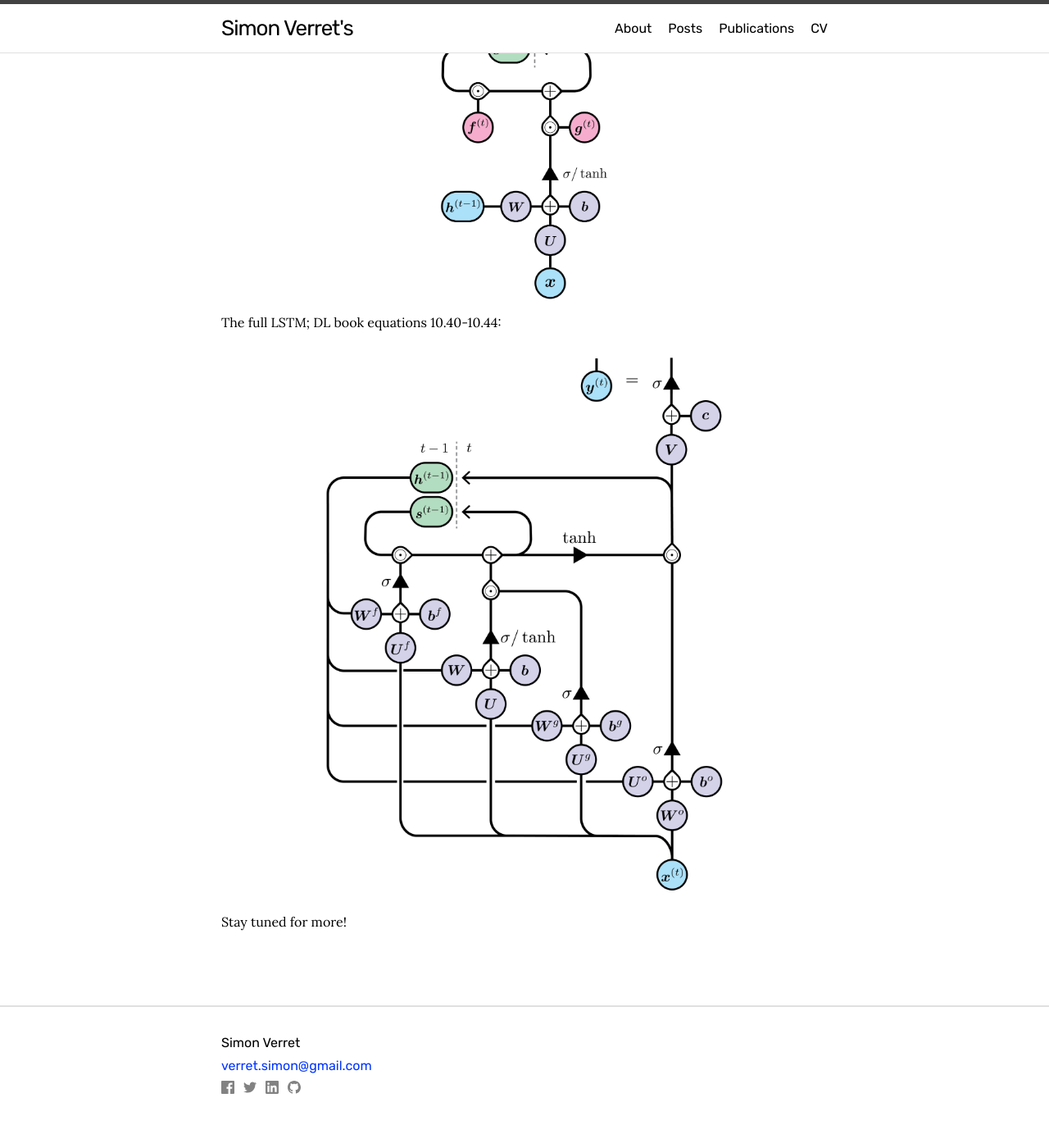
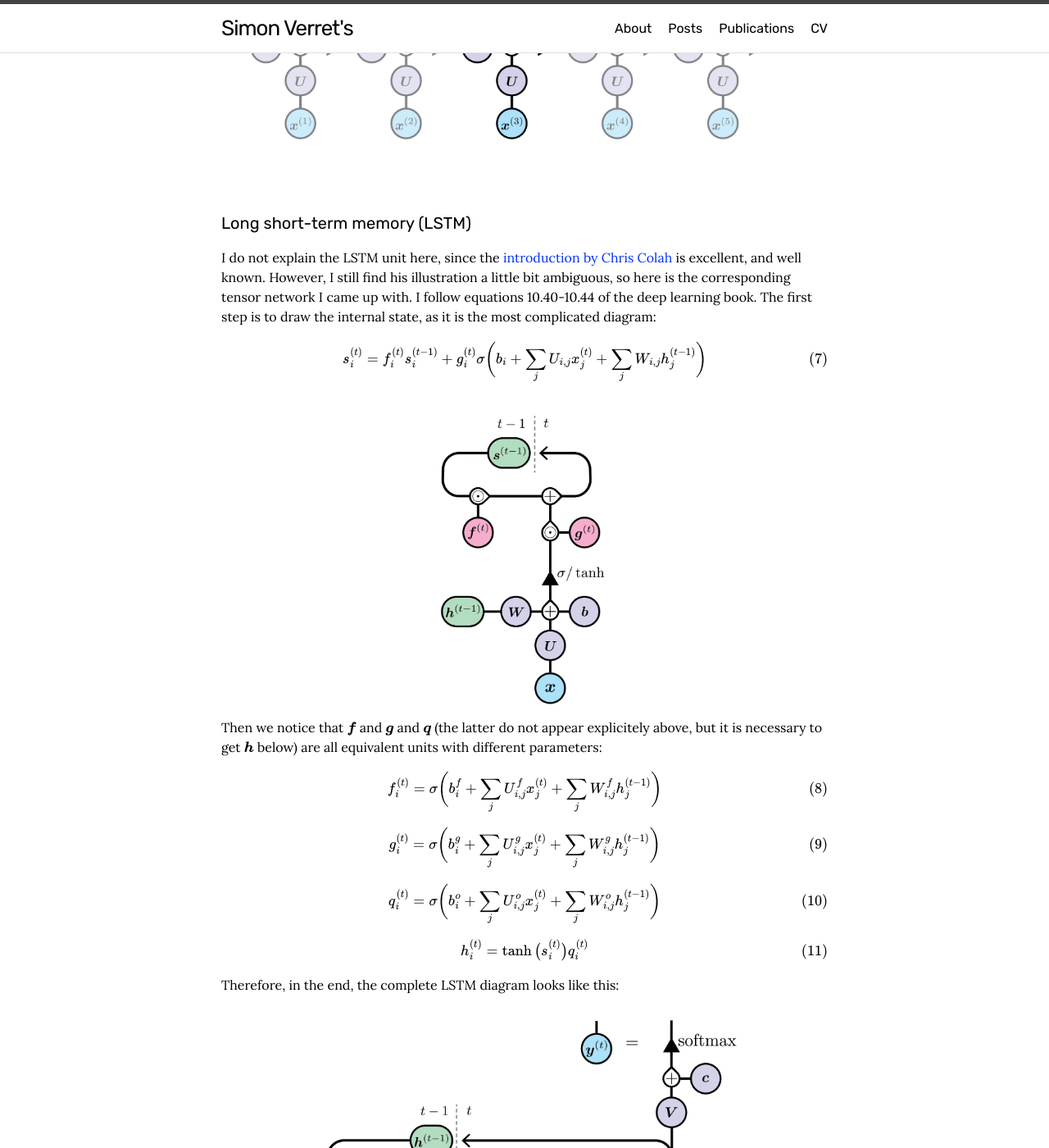
Before and after one commit to simonverret/simonverret.github.io, a Jekyll site: the page built from _posts/2019-02-16-tensor-network-diagrams-of-typical-neural-network.md, in a window 1280 px wide and 1400 px high, scrolled down 3918 px. Shown: the whole window at 82% size. Built offline with Jekyll 4.4.1, drawn with Linux system fonts in a browser that asks for light colours; some web fonts are replaced; formulas are drawn with MathJax 3; comment, search, counter and statistics services are not loaded; some of the changed text lies outside the part shown.

Commit message:
corrections and completion of tensor network diagrams of neural networks

```diff
--- a/_posts/2019-02-16-tensor-network-diagrams-of-typical-neural-network.md
+++ b/_posts/2019-02-16-tensor-network-diagrams-of-typical-neural-network.md
@@ -12,12 +12,12 @@
 
 
 
-The starting point of all neural network is the following operation on input $\vec x$:
+The starting point of all neural network is the "neuron", i.e. the following operation on input $\vec x$:
 \begin{align}
 h_{i}=g\left(\sum_{j}W_{ij}x_{j}+b_{i}\right)
 \label{oneLayer}
 \end{align}
-where $\vec h$ is the ouput vector of the layer, $\vec W$ is the matrix of weights, $\vec b$ is the vector of offsets, and $g(z)$ is the activation function, typically a <a href='https://en.wikipedia.org/wiki/Rectifier_(neural_networks)'>ReLU gate</a>, a <a href='https://en.wikipedia.org/wiki/Sigmoid_function'>sigmoid function</a>, or a tanh function.
+where $\vec h$ is the ouput vector of the layer, $\vec W$ is the matrix of weights, $\vec b$ is the vector of offsets, and $g(z)$ is the activation function (typically a <a href='https://en.wikipedia.org/wiki/Rectifier_(neural_networks)'>ReLU gate</a>, a <a href='https://en.wikipedia.org/wiki/Sigmoid_function'>sigmoid function</a>, or a tanh function).
 For $l$ layers, the final output of the network would be the output of the last layer $\vec y=\vec h^{(l)}$.
 In the <a href='https://www.deeplearningbook.org/'>the Deep Learning book</a>, the above equation is pictured as:
 <img class="center" src="/img/neuralTensorNetwork-01.png"  title="diagrammatic representation of one neural network layer" width="800px"/>
@@ -30,13 +30,13 @@
 ---
 To be quite honest, I do not like this diagrammatic convention, because you need to know the equations represented to be able to understand the diagram. A good example is when the reccurent neural network (RNN) is introduced:
 <img class="center" src="/img/deepLearningBook-10-3.png"  title="diagrammatic representation of a RNN" width="800px"/>
-At first glance, the reader might understand that $\vec U$ and $\vec W$ are weights applied respectively on the input $x^{(t)}$ recieved at time $t$ and hidden state $h^{(t-1)}$ computed at time $t-1$. The reader can then infer that they might have respective offsets $\vec b$, but what happens exactly to the results of these two? are they added, multiplied or concatenated to form $h^{(t)}$? Are they separately passed into a non-linear gate? Although the picture makes it unclear, a rapid glace at the equations:
+At first glance, the reader might understand that $\vec U$ and $\vec W$ are weights applied respectively on the input $x^{(t)}$ recieved at time $t$ and hidden state $h^{(t-1)}$ computed at time $t-1$, but what happens exactly to the results of these two? are they added, multiplied or concatenated to form $h^{(t)}$? Are they separately passed into a non-linear gate? Although the picture makes it unclear, a rapid glace at the equations:
 \begin{align}
 \vec a^{(t)} &= \vec b + \vec W\vec h^{(t-1)} + \vec U\vec x^{(t)}\\\
 \vec h^{(t)} &= \tanh(\vec a^{(t)})\\\
 \vec o^{(t)} &= \vec c + \vec V\vec h^{(t)}
 \end{align}
-not only answers that they are added, and then the result is passed to the non-linear gate, we now also know it is a tanh gate. Moreover, two offsets are unnecessary in this context; only one is needed. In short, the diagrammatic notation cannot be directly translated to the maths. I consider this a big prolem compared, for example, to Feynman diagrams, which became famous and widely used mainly because they translate directly to equations.
+not only answers that they are added, and then the result is passed to the non-linear gate, we now also know it is a tanh gate. Moreover, two offsets $\vec b$ are unnecessary in this context; only one is needed. In short, the diagrammatic notation cannot be directly translated to the maths. I consider this a big prolem compared, for example, to Feynman diagrams, which became famous and widely used mainly because they translate directly to equations.
 
 <br>
 
@@ -63,14 +63,45 @@
 ---
 Here are more diagrams. I plan to add more descriptions in the near future, but you should nevertheless be able to read most of them right away.
 
-Here is a RNN's hidden unit; DL book equation 10.8-10.9:
+Here is a RNN's hidden unit, following the Deep Learning book, equation 10.8-10.9, unified here in a single equation:
+<p>
+\begin{align}
+h^{(t)}_i &=\tanh\left(b_{i}+\sum_{j}W^{\phantom t}_{i,j}h_{j}^{(t-1)}+\sum_{j}U^{\phantom t}_{i,j}x_{j}^{(t)}\right)
+\end{align}
+</p>
 <img class="center" src="/img/neuralTensorNetwork-06.png"  title="tensor network diagram for the hidden unit of a RNN" width="800px"/>
-Here is a full RNN, DL book equation 10.8-10.10:
+Here is a full RNN following the Deep Learning book, equation 10.8-10.11 unified here in a single equation, with the previous diagram explicitely appearing for $h_{j}^{(t)}$.
+<p>
+\begin{align}
+y_{i}^{(t)}&=\operatorname{softmax}\left(c_{i}+\sum_{j}V_{i,j}h_{j}^{(t)}\right)
+\end{align}
+</p>
 <img class="center" src="/img/neuralTensorNetwork-07.png"  title="tensor network diagram a basic RNN" width="800px"/>
-The same, but unfolded:
-<img class="center" src="/img/neuralTensorNetwork-08.png"  title="tensor network diagram of an unfolded RNN" width="800px"/>
-The internal state of a long short-term memory unit (LSTM); DL book equation 10.41:
-<img class="center" src="/img/neuralTensorNetwork-09.png"  title="Tensor network diagram for the LSTM" width="800px"/>
-The full LSTM; DL book equations 10.40-10.44:
-<img class="center" src="/img/neuralTensorNetwork-10.png"  title="Tensor network diagram for the LSTM" width="800px"/>
-Stay tuned for more!
+In the above diagram, the loop means that the intermediate output $\vec h$ at time $t-1$ is used as an extra input at time $t$. One can see this more clearly by unfolding the network, as usually done with RNNs:
+<img class="center" src="/img/neuralTensorNetwork-08.png"  title="unfolded tensor network diagram of a basic RNN" width="800px"/>
+
+<br>
+
+Long short-term memory (LSTM)
+---
+I do not explain the LSTM unit here, since the <a href="http://colah.github.io/posts/2015-08-Understanding-LSTMs/">introduction by Chris Colah</a> is excellent, and well known. However, I still find his illustration a little bit ambiguous, so here is the corresponding tensor network I came up with. I follow equations 10.40-10.44 of the deep learning book.
+The first step is to draw the internal state, as it is the most complicated diagram:
+\begin{align}
+s_{i}^{(t)}=f_{i}^{(t)}s_{i}^{(t-1)}+g_{i}^{(t)}\sigma\bigg(b_{i}+\sum_{j}U_{i,j}x_{j}^{(t)}+\sum_{j}W_{i,j}h_{j}^{(t-1)}\bigg)
+\end{align}
+<img class="center" src="/img/neuralTensorNetwork-09.png"  title="tensor network diagram for internal state of an LSTM" width="800px"/>
+Then we notice that $\vec f$ and $\vec g$ and $\vec q$ (the latter do not appear explicitely above, but it is necessary to get $\vec h$ below) are all equivalent units with different parameters:
+\begin{align}
+f_{i}^{(t)}=\sigma\bigg(b_{i}^{f}+\sum_{j}U_{i,j}^{f}x_{j}^{(t)}+\sum_{j}W_{i,j}^{f}h_{j}^{(t-1)}\bigg)\end{align}
+\begin{align}
+g_{i}^{(t)}=\sigma\bigg(b_{i}^{g}+\sum_{j}U_{i,j}^{g}x_{j}^{(t)}+\sum_{j}W_{i,j}^{g}h_{j}^{(t-1)}\bigg)
+\end{align}
+\begin{align}
+q_{i}^{(t)}=\sigma\bigg(b_{i}^{o}+\sum_{j}U_{i,j}^{o}x_{j}^{(t)}+\sum_{j}W_{i,j}^{o}h_{j}^{(t-1)}\bigg)
+\end{align}
+\begin{align}
+h_{i}^{(t)}=\tanh\big(s_{i}^{(t)}\big)q_{i}^{(t)}
+\end{align}
+Therefore, in the end, the complete LSTM diagram looks like this:
+<img class="center" src="/img/neuralTensorNetwork-10.png"  title="complete tensor network diagram for the LSTM" width="800px"/>
+Can you find on what branches $\vec f$, $\vec g$ and $\vec q$ are now respectively found?
```
Also changed, not shown: other parts of _posts/2019-02-16-tensor-network-diagrams-of-typical-neural-network.md (+1 -1 lines), img/neuralTensorNetwork-01.png, img/neuralTensorNetwork-02.png, img/neuralTensorNetwork-03.png, img/neuralTensorNetwork-04.png, img/neuralTensorNetwork-05.png, img/neuralTensorNetwork-06.png, img/neuralTensorNetwork-07.png, img/neuralTensorNetwork-08.png, img/neuralTensorNetwork-09.png, img/neuralTensorNetwork-10.png.
